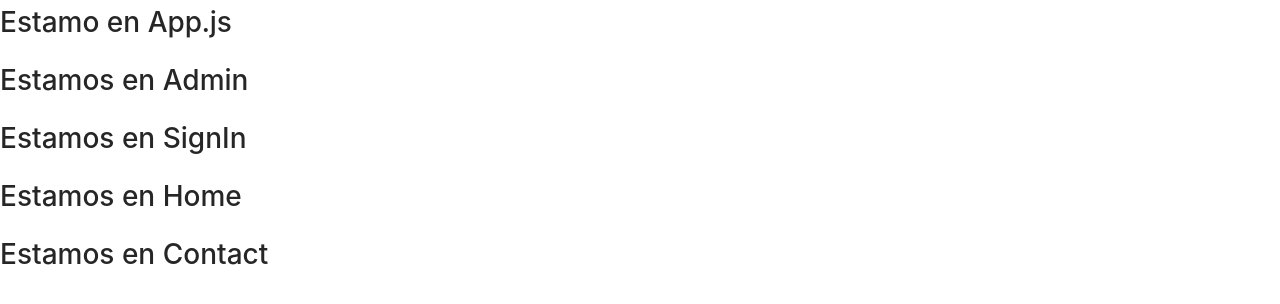
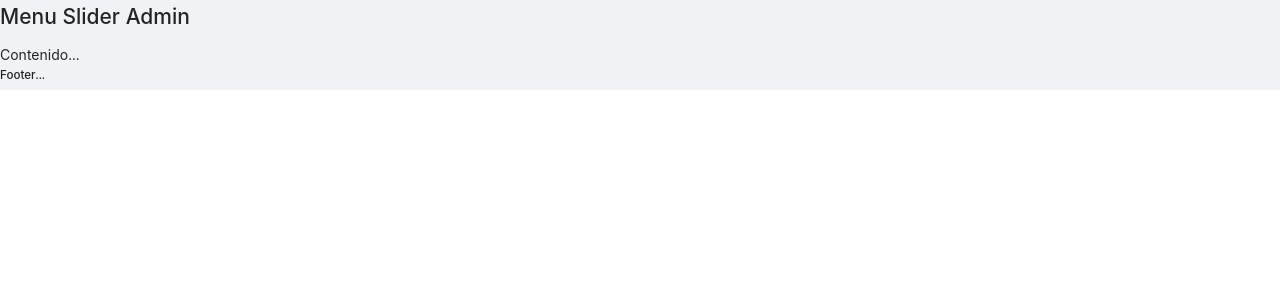
Before and after one commit to BrandonDevU95/MERN, a React (Create React App) app in the folder client/: page / in a window 1280 px wide. Shown: the top 304 px of the page. Built offline with nearby package versions, Linux system fonts and the light colour scheme.

Commit message:
Route System for each Layout Video 48

```diff
--- a/client/package.json
+++ b/client/package.json
@@ -10,6 +10,7 @@
     "node-sass": "^4.14.1",
     "react": "^16.13.1",
     "react-dom": "^16.13.1",
+    "react-router-dom": "^5.2.0",
     "react-scripts": "3.4.1"
   },
   "scripts": {
--- a/client/src/App.jsx
+++ b/client/src/App.jsx
@@ -1,19 +1,27 @@
 import React from 'react';
-import Admin from './Pages/Admin'
-import SingIn from './Pages/Admin/SignIn.jsx'
-import Home from './Pages/Admin/Home.jsx'
-import Contact from './Pages/Contact.jsx'
+import { BrowserRouter as Router, Route, Switch } from 'react-router-dom';
+import routes from './Config/Routes';
+function App() {
+	return (
+		<Router>
+			<Switch>
+				{routes.map((route, index) => (
+					<RouteWithSubRoutes key={index} {...route} />
+				))}
+			</Switch>
+		</Router>
+	);
+}
 
-function App() {
-  return (
-	 <div>
-		<h1>Estamo en App.js</h1>
-		<Admin/>
-		<SingIn/>
-		<Home/>
-		<Contact/>
-	 </div>
-  );
+function RouteWithSubRoutes(route) {
+	console.log(route);
+	return (
+		<Route
+			path={route.path}
+			exact={route.exact}
+			render={(props) => <route.component routes={route.routes} {...props } />}
+		/>
+	);
 }
 
 export default App;
--- a/client/src/Config/Routes.js
+++ b/client/src/Config/Routes.js
@@ -4,7 +4,7 @@ import _Admin from '../Layout/_Admin';
 import AdminHome from '../Pages/Admin';
 import AdminSinIn from '../Pages/Admin/SignIn';
 
-const Routes = [
+const routes = [
 	{
 		path: '/',
 		component: _Admin,
@@ -24,4 +24,4 @@ const Routes = [
 	},
 ];
 
-export default Routes;
+export default routes;
--- a/client/src/Layout/_Admin.jsx
+++ b/client/src/Layout/_Admin.jsx
@@ -4,8 +4,9 @@ import { Layout } from 'antd';
 const _Admin = () => {
 	return (
 		<Layout>
-			<h2>Menu Slider</h2>
-
+			<h2>Menu Slider Admin</h2>
+			<div>Contenido...</div>
+			<h5>Footer...</h5>
 		</Layout>
 	);
 };
```
Also changed, not shown: 1 other file (tests, documents, lock files or other folders).
